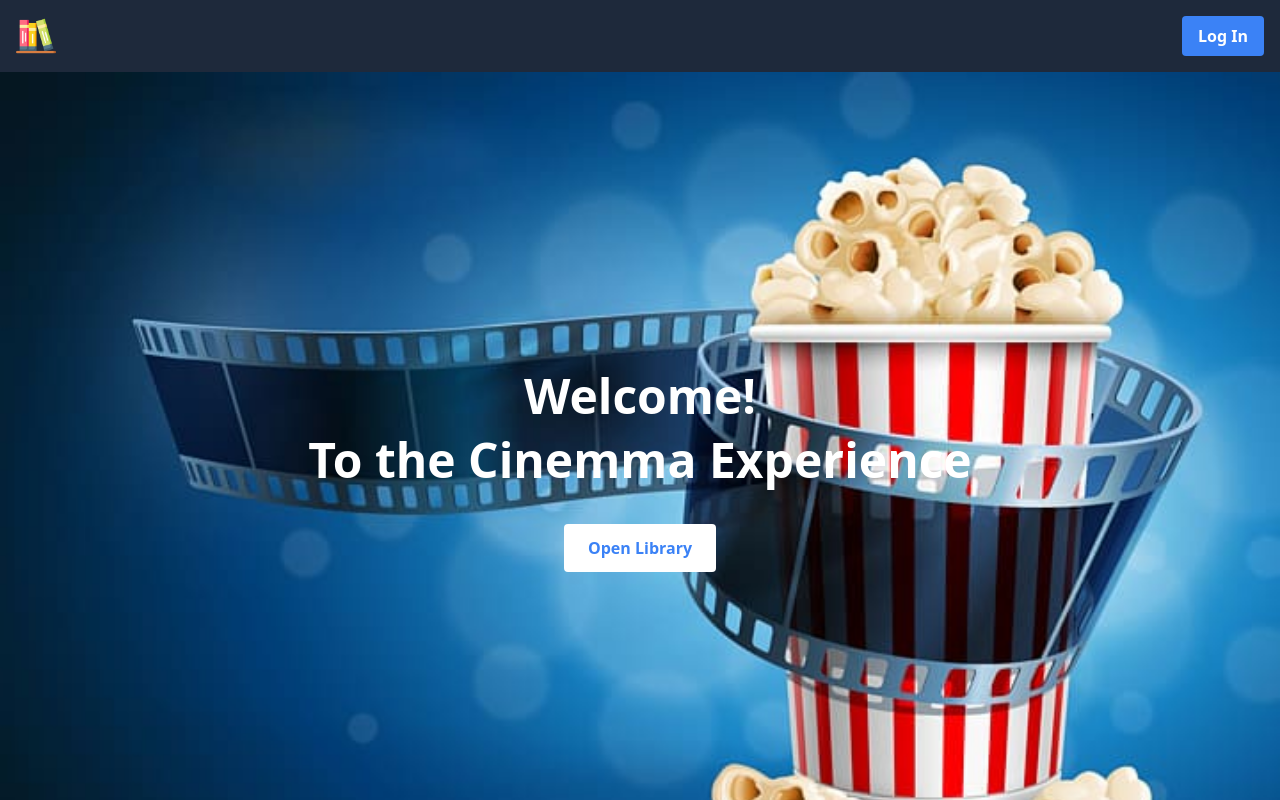
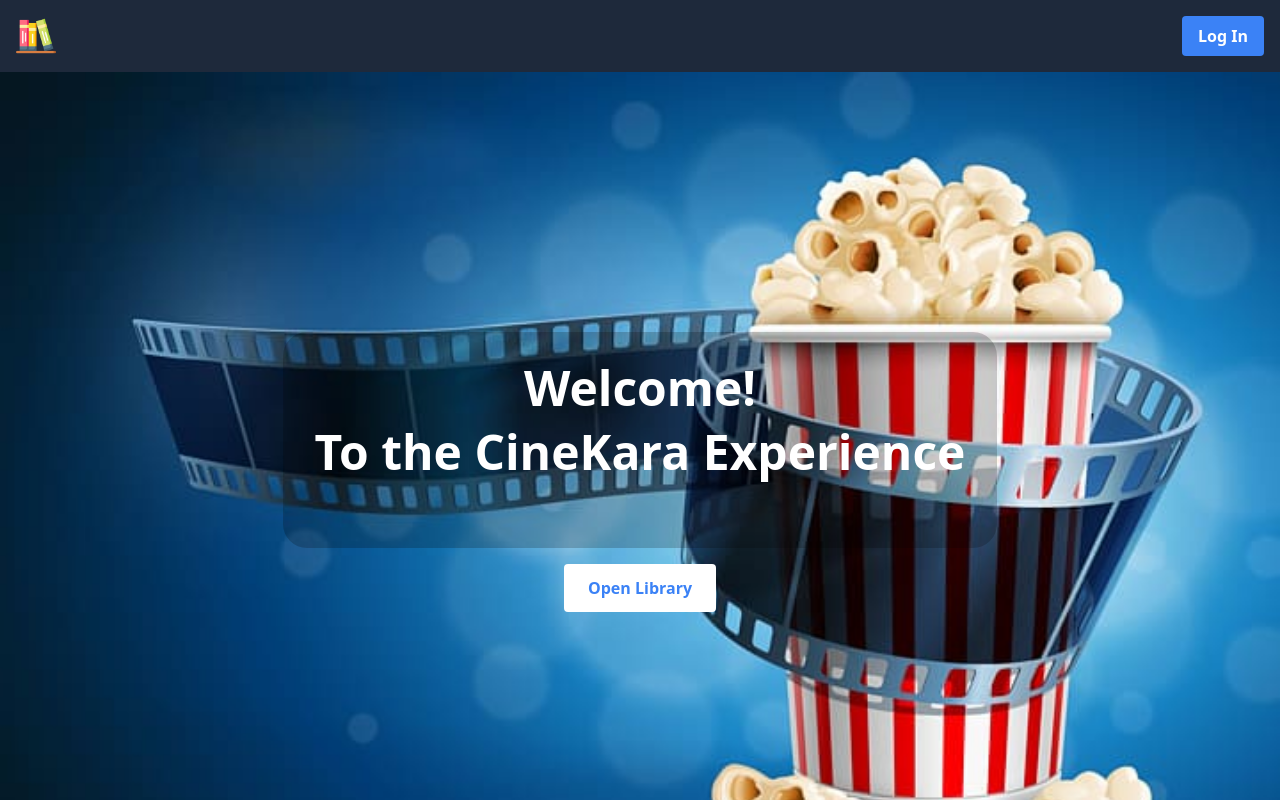
Before and after one commit to foreverbog/CMS-Website, a React (Vite) app: page / in a window 1280 px wide. Shown: the top 800 px of the page. Built offline with nearby package versions, Linux system fonts and the light colour scheme; no server answers; the HTML template or start-up script is replaced by a standard one.

Commit message:
loggedIn state for the HeroSection Title, hover effects on cards

```diff
--- a/src/App.jsx
+++ b/src/App.jsx
@@ -9,6 +9,10 @@ import MainLayout from "./components/MainLayout.jsx";
 
 function App() {
   const [movies, setMovies] = useState([]);
+  const [loggedIn, setLoggedIn] = useState(false);
+  const handleLogIn = () => {
+    setLoggedIn(!loggedIn);
+  };
   useEffect(() => {
     const fetchMovies = async () => {
       try {
@@ -24,12 +28,16 @@ function App() {
   return (
     <main className="min-h-screen flex flex-col">
       <Routes>
-        <Route path="/" element={<MainLayout />}>
+        <Route
+          path="/"
+          element={<MainLayout handleLogIn={handleLogIn} loggedIn={loggedIn} />}
+        >
           <Route
             path="/"
             element={
               <div>
-                <HeroSection /> <MoviesSection movies={movies} />
+                <HeroSection handleLogIn={handleLogIn} loggedIn={loggedIn} />{" "}
+                <MoviesSection movies={movies} />
               </div>
             }
           />
--- a/src/components/HeroSecton.jsx
+++ b/src/components/HeroSecton.jsx
@@ -1,7 +1,7 @@
 import React from "react";
 import curtainsImage from "/images/popcorn.jpeg";
 
-const HeroSection = () => {
+const HeroSection = ({ loggedIn }) => {
   return (
     <div
       style={{
@@ -9,14 +9,20 @@ const HeroSection = () => {
         backgroundRepeat: "no-repeat",
         backgroundSize: "cover",
       }}
-      className="flex flex-col items-center justify-center h-screen text-white"
+      className="flex flex-col items-center justify-center h-screen text-white "
     >
-      <h1 className="text-5xl font-bold mb-4">Welcome!</h1>
-      <h2 className="text-5xl font-bold mb-4 text-balance text-center">
-        To the Cinemma Experience
-      </h2>
-      <br />
-      <button className="px-6 py-3  bg-white text-blue-500 font-bold rounded hover:bg-gray-100 transition duration-200">
+      <div className="bg-black/20 text-balance text-center p-8  rounded-3xl ">
+        {!loggedIn ? (
+          <h1 className="text-5xl font-bold mb-4 ">Welcome!</h1>
+        ) : (
+          <h1 className="text-5xl font-bold mb-4 ">Welcome Back!</h1>
+        )}
+        <h2 className="text-5xl font-bold mb-4 text-balance text-center">
+          To the CineKara Experience
+        </h2>
+        <br />
+      </div>
+      <button className="px-6 py-3  bg-white text-blue-500 font-bold rounded hover:bg-gray-100 transition duration-200 mt-4">
         Open Library
       </button>
     </div>
--- a/src/components/MainLayout.jsx
+++ b/src/components/MainLayout.jsx
@@ -1,10 +1,10 @@
 import Navbar from "./NavBar";
 import Footer from "./Footer";
 import { Outlet } from "react-router-dom";
-const MainLayout = () => {
+const MainLayout = ({ handleLogIn, loggedIn }) => {
   return (
     <>
-      <Navbar />
+      <Navbar handleLogIn={handleLogIn} loggedIn={loggedIn} />
       <Outlet />
       <Footer />
     </>
--- a/src/components/MovieCard.jsx
+++ b/src/components/MovieCard.jsx
@@ -1,12 +1,12 @@
 const MovieCard = ({ movie }) => {
   return (
-    <div className=" max-w-sm rounded overflow-hidden shadow-lg mt-20 mb-20">
+    <div className=" max-w-sm rounded overflow-hidden shadow-lg mt-20 mb-20 hover:scale-105 duration-500">
       <img
-        className="w-screen h-[600px]"
+        className="w-full h-[600px] object-cover "
         src={movie.fields.imageOfMovie[0].fields.file.url}
         alt="Sunset in the mountains"
       />
-      <div className="px-6 py-4 bg-white">
+      <div className="px-6 py-4 bg-white relative  ">
         <div className="font-bold text-xl mb-2">{movie.fields.title}</div>
         <p className="text-gray-700 text-base">
           Principal Actor: {movie.fields.actors[0].fields.lastName}{" "}
--- a/src/components/NavBar.jsx
+++ b/src/components/NavBar.jsx
@@ -2,11 +2,11 @@ import { Link } from "react-router-dom";
 import { useState } from "react";
 import Logo from "/images/logo.png";
 
-const Navbar = () => {
-  const [loggedIn, setLoggedIn] = useState(false);
-  const handleLogIn = () => {
-    setLoggedIn(!loggedIn);
-  };
+const Navbar = ({ handleLogIn, loggedIn }) => {
+  // const [loggedIn, setLoggedIn] = useState(false);
+  // const handleLogIn = () => {
+  //   setLoggedIn(!loggedIn);
+  // };
   return (
     <nav className="bg-slate-800 text-white p-4">
       <div className="container mx-auto flex justify-between items-center">
```
